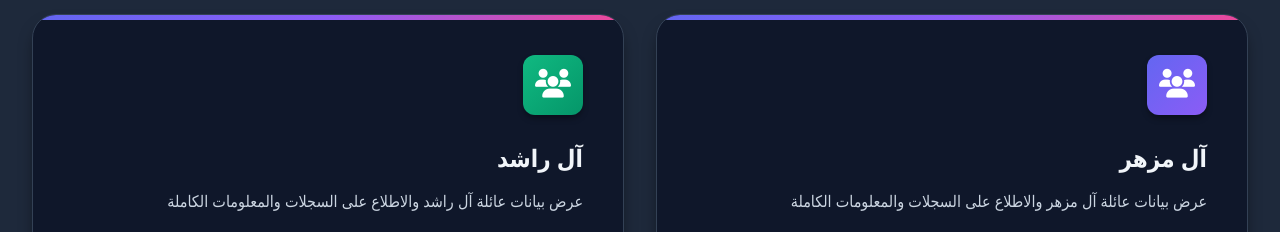
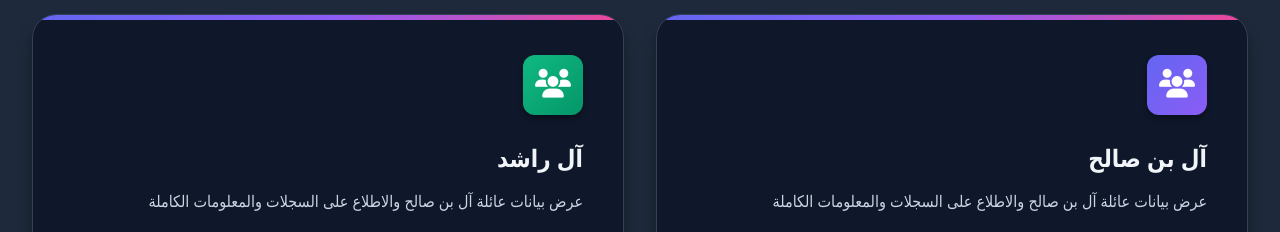
Before and after one commit to payment25x25-gif/family-data-manager, a website: page public/index.html in a window 1280 px wide. Shown: the part 568-800 px from the top of the page. Drawn offline with Linux system fonts and the light colour scheme.

Commit message:
Update index.html

```diff
--- a/public/index.html
+++ b/public/index.html
@@ -49,8 +49,8 @@
                         <div class="family-card-icon">
                             <i class="fas fa-users" style="color: white;"></i>
                         </div>
-                        <h4>آل مزهر</h4>
-                        <p>عرض بيانات عائلة آل مزهر والاطلاع على السجلات والمعلومات الكاملة</p>
+                        <h4>آل بن صالح</h4>
+                        <p>عرض بيانات عائلة آل بن صالح والاطلاع على السجلات والمعلومات الكاملة</p>
                         <button class="btn-primary" onclick="showFamily('آل مزهر')">
                             <i class="fas fa-arrow-left"></i> عرض البيانات
                         </button>
@@ -60,7 +60,7 @@
                             <i class="fas fa-users" style="color: white;"></i>
                         </div>
                         <h4>آل راشد</h4>
-                        <p>عرض بيانات عائلة آل راشد والاطلاع على السجلات والمعلومات الكاملة</p>
+                        <p>عرض بيانات عائلة آل بن صالح والاطلاع على السجلات والمعلومات الكاملة</p>
                         <button class="btn-primary" onclick="showFamily('آل راشد')">
                             <i class="fas fa-arrow-left"></i> عرض البيانات
                         </button>
```
